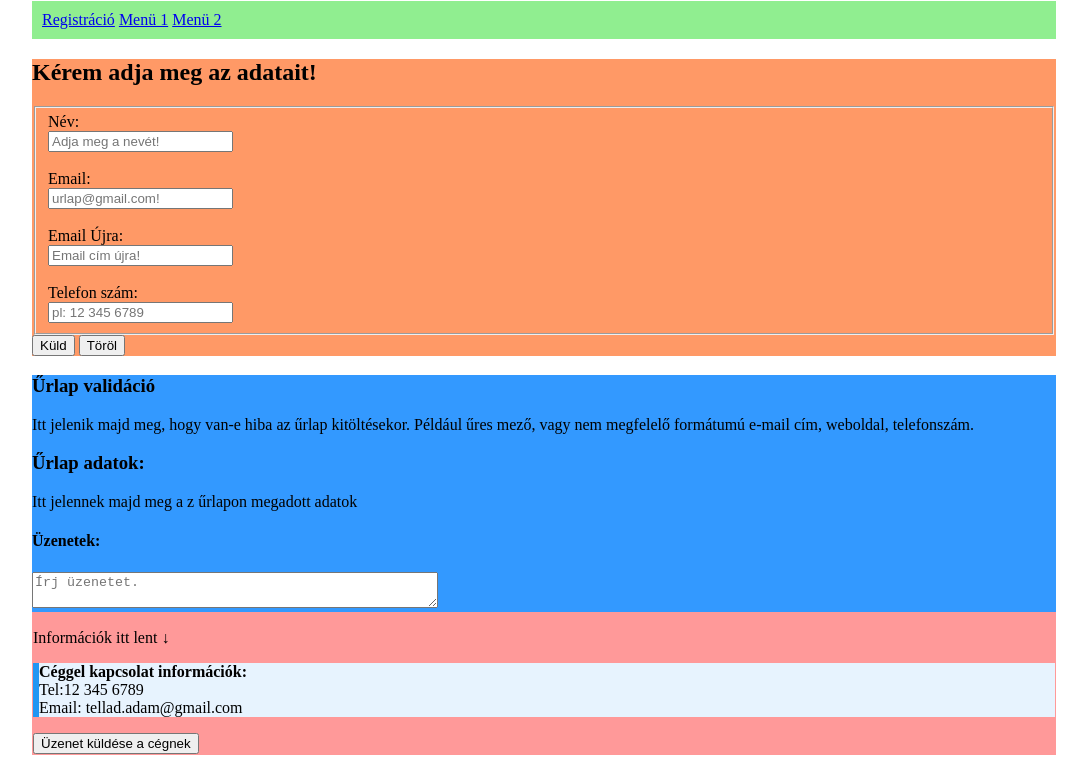
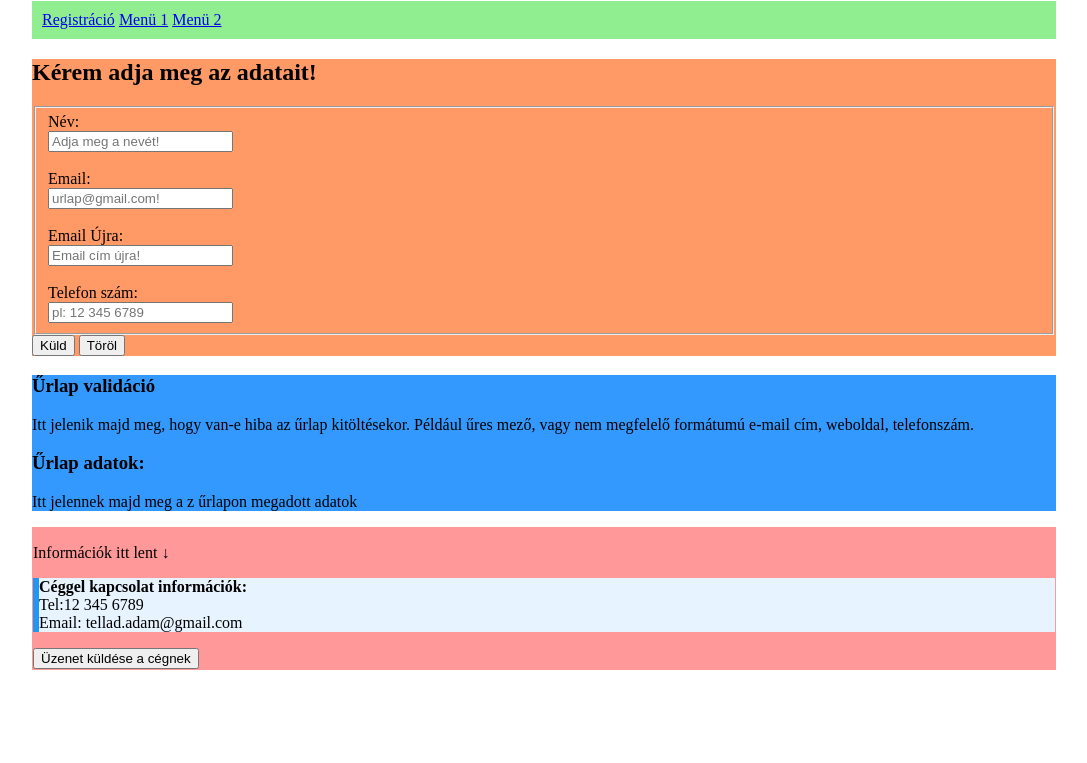
Before and after one commit to Mikihiko01/urlaposvalid, a plain HTML site: page index.html in a window 1280 px wide. Shown: the part 79-842 px from the top of the page, without its empty margins (96-1183 px from the left). After the commit the page ends 800 px from the top, so only its background shows below. Drawn offline with Linux system fonts and the light colour scheme.

Commit message:
Add files via upload

```diff
--- a/index.html
+++ b/index.html
@@ -55,8 +55,7 @@ and open the template in the editor.
                             <h3>Űrlap adatok:</h3>
                             <p>
                                 Itt jelennek majd meg a z űrlapon megadott adatok  </p>
-                            <h4>Üzenetek:</h4>
-                            <textarea id="uzenet" placeholder="Írj üzenetet."></textarea>
+
                         </section>
                     </aside>
                     <footer>
@@ -65,6 +64,7 @@ and open the template in the editor.
                                 <p><strong>Céggel kapcsolat információk: <br></strong> Tel:12 345 6789<br>
                                 Email: tellad.adam@gmail.com</p>
                             </div>
+
                         <button onclick="sendMail(); return false">Üzenet küldése a cégnek</button>
                     </footer>
                     </main>
```
